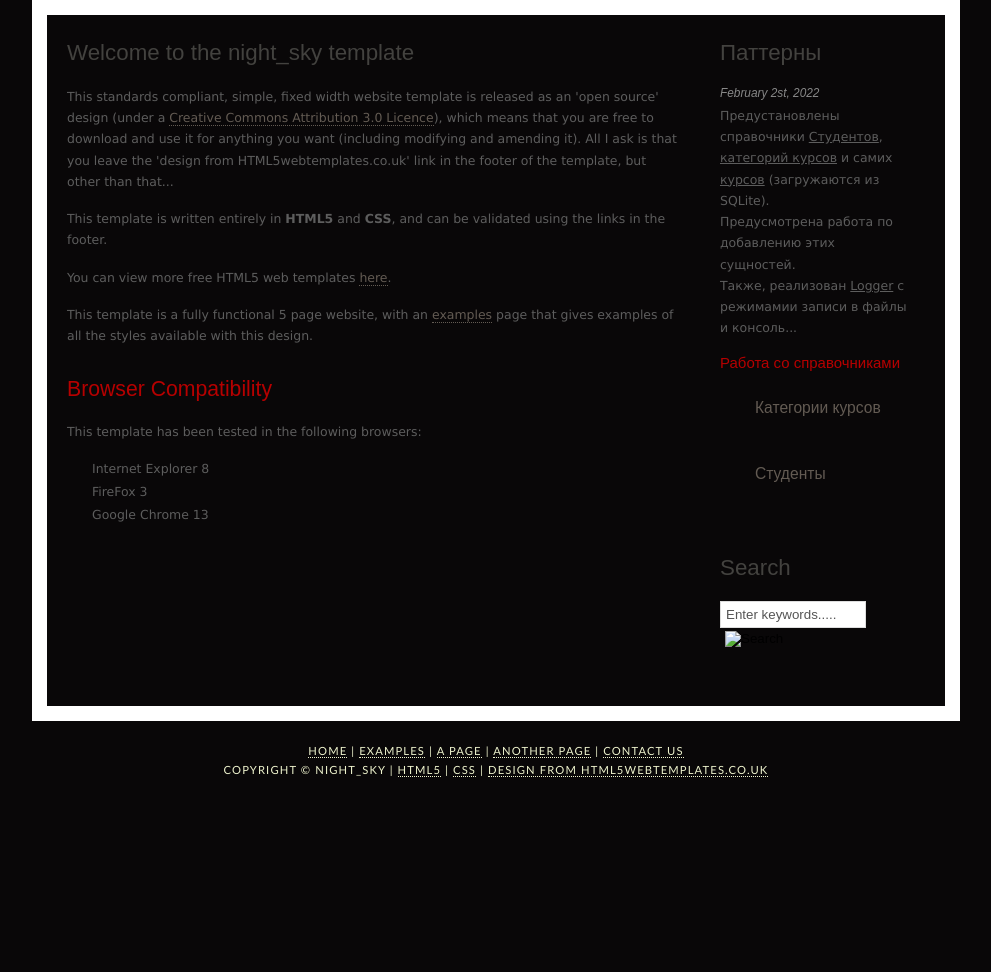
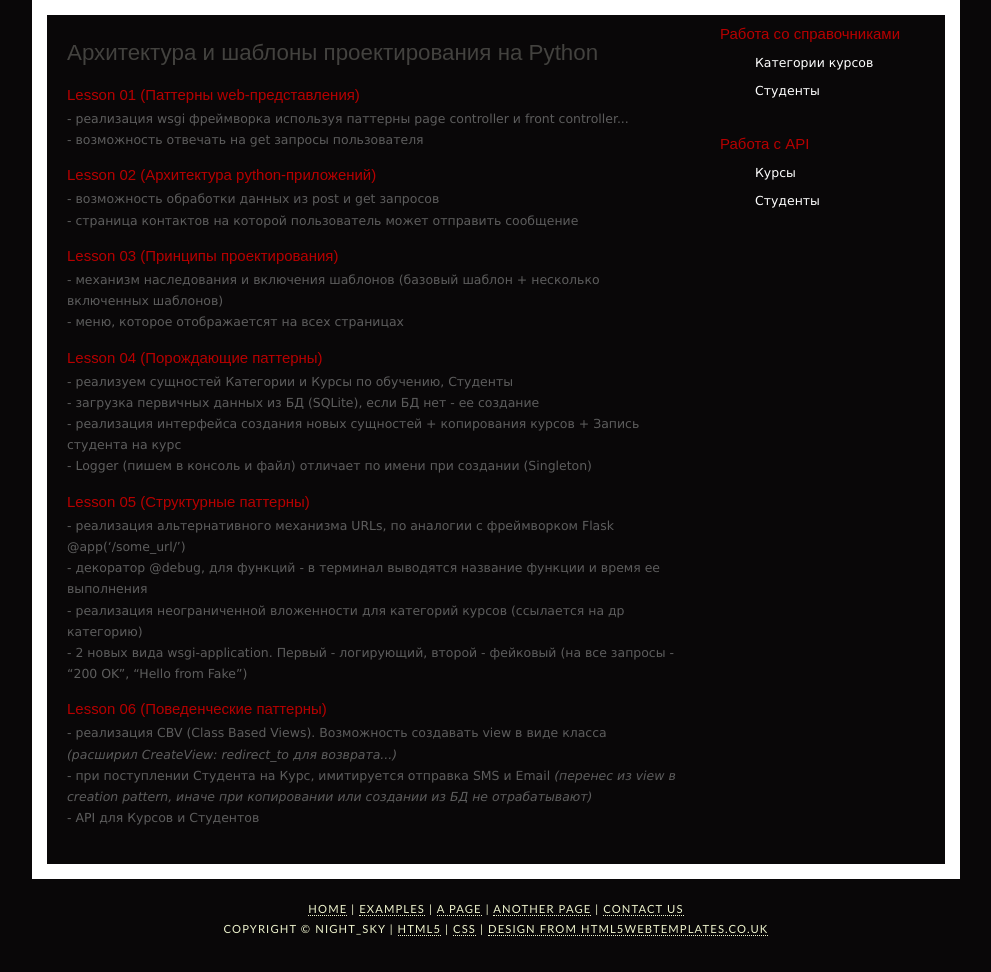
Before and after one commit to Kuznetsov-Serg/architecture-of-development-patterns, a Python web app: template templates/index.html in a window 1280 px wide. Shown: the part 250-1222 px from the top of the page, without its empty margins (144-1135 px from the left). Before the commit the page ends 1027 px from the top, so only its background shows below. Run offline with Jinja, Linux system fonts and the light colour scheme; the template is opened without the code that fills it, so the values that code supplies are empty.

Commit message:
Lesson 06 (Поведенческие паттерны) - реализация CBV (Class Based Views). Возможность создавать view в виде класса (расширил CreateView: redirect_to для возврата...) - при поступлении Студента на Курс, имитируется отправка SMS и Email (перенес из view в creation pattern, иначе при копировании или создании из БД не отрабатывают) - API для Курсов и Студентов

```diff
--- a/framework/main.py
+++ b/framework/main.py
@@ -20,7 +20,7 @@ class Framework:
     def __init__(self, routes_obj, fronts_obj):
         self.routes_lst = routes_obj
         self.fronts_lst = fronts_obj
-
+        self.previous_path = None
 
     def __call__(self, environ, start_response):
         # the address to which the transition was made
--- a/templates/inc-sidebar.html
+++ b/templates/inc-sidebar.html
@@ -1,19 +1,15 @@
 <div class="sidebar">
-    <h1>Паттерны</h1>
-    <h5>February 2st, 2022</h5>
-    <p>Предустановлены справочники <u>Студентов</u>, <u>категорий курсов</u> и самих <u>курсов</u> (загружаются из SQLite).<br/>
-        Предусмотрена работа по добавлению этих сущностей.<br/>
-        Также, реализован  <u>Logger</u> c режимамии записи в файлы и консоль...</a></p>
+
     <h4>Работа со справочниками</h4>
     <ul>
-        <li><h3><a href="/category-list/">Категории курсов</a></h3></li>
-        <li><h3><a href="/student-list/">Студенты</a></h3></li>
+        <li><a href="/category-list/">Категории курсов</a></li>
+        <li><a href="/student-list/">Студенты</a></li>
     </ul>
-    <h1>Search</h1>
-    <form method="post" action="#" id="search_form">
-        <p>
-            <input class="search" type="text" name="search_field" value="Enter keywords....."/>
-            <input name="search" type="image" style="border: 0; margin: 0 0 -9px 5px;" alt="Search" title="Search"/>
-        </p>
-    </form>
+
+    <h4>Работа с API</h4>
+    <ul>
+        <li><a href="/api-courses/">Курсы</a></li>
+        <li><a href="/api-students/">Студенты</a></li>
+    </ul>
+
 </div>
--- a/templates/index.html
+++ b/templates/index.html
@@ -17,30 +17,45 @@ night_sky - main
     <div id="site_content">
         {% include "inc-sidebar.html" %}
         <div id="content">
-            <h1>Welcome to the night_sky template</h1>
-            <p>This standards compliant, simple, fixed width website template is released as an 'open source' design
-                (under
-                a <a href="http://creativecommons.org/licenses/by/3.0">Creative Commons Attribution 3.0 Licence</a>),
-                which
-                means that you are free to download and use it for anything you want (including modifying and amending
-                it).
-                All I ask is that you leave the 'design from HTML5webtemplates.co.uk' link in the footer of the
-                template,
-                but other than that...</p>
-            <p>This template is written entirely in <strong>HTML5</strong> and <strong>CSS</strong>, and can be
-                validated
-                using the links in the footer.</p>
-            <p>You can view more free HTML5 web templates <a href="http://www.html5webtemplates.co.uk">here</a>.</p>
-            <p>This template is a fully functional 5 page website, with an <a href="examples.html">examples</a> page
-                that
-                gives examples of all the styles available with this design.</p>
-            <h2>Browser Compatibility</h2>
-            <p>This template has been tested in the following browsers:</p>
-            <ul>
-                <li>Internet Explorer 8</li>
-                <li>FireFox 3</li>
-                <li>Google Chrome 13</li>
-            </ul>
+            <h1>Архитектура и шаблоны проектирования на Python</h1>
+            <h4>Lesson 01 (Паттерны web-представления)</h4>
+            <p>
+                - реализация wsgi фреймворка используя паттерны page controller и front controller...<br>
+                - возможность отвечать на get запросы пользователя
+            </p>
+            <h4>Lesson 02 (Архитектура python-приложений)</h4>
+            <p>
+                - возможность обработки данных из post и get запросов<br>
+                - страница контактов на которой пользователь может отправить сообщение
+            </p>
+            <h4>Lesson 03 (Принципы проектирования)</h4>
+            <p>
+                - механизм наследования и включения шаблонов (базовый шаблон + несколько включенных шаблонов)<br>
+                - меню, которое отображаетсят на всех страницах
+            </p>
+            <h4>Lesson 04 (Порождающие паттерны)</h4>
+            <p>
+                - реализуем сущностей Категории и Курсы по обучению, Студенты<br>
+                - загрузка первичных данных из БД (SQLite), если БД нет - ее создание<br>
+                - реализация интерфейса создания новых сущностей + копирования курсов + Запись студента на курс<br>
+                - Logger (пишем в консоль и файл) отличает по имени при создании (Singleton)
+            </p>
+            <h4>Lesson 05 (Структурные паттерны)</h4>
+            <p>
+                - реализация альтернативного механизма URLs, по аналогии с фреймворком Flask @app(‘/some_url/’)<br>
+                - декоратор @debug, для функций - в терминал выводятся название функции и время ее выполнения<br>
+                - реализация неограниченной вложенности для категорий курсов (ссылается на др категорию)<br>
+                - 2 новых вида wsgi-application. Первый - логирующий, второй - фейковый (на все запросы - “200 OK”, “Hello from Fake”)
+            </p>
+            <h4>Lesson 06 (Поведенческие паттерны)</h4>
+            <p>
+                - реализация CBV (Class Based Views). Возможность создавать view в виде класса
+                <i>(расширил CreateView: redirect_to для возврата...)</i><br>
+                - при поступлении Студента на Курс, имитируется отправка SMS и Email
+                <i>(перенес из view в creation pattern, иначе при копировании или создании из БД не отрабатывают)</i><br>
+                - API для Курсов и Студентов<br>
+            </p>
+
         </div>
     </div>
 </div>
--- a/templates/student-course-list.html
+++ b/templates/student-course-list.html
@@ -18,7 +18,7 @@ night_sky - main
         {% include "inc-sidebar.html" %}
         <div id="content">
             <div>
-                <a href="/">назад на список Студентов</a>
+                <a href="/student-list/">назад на список Студентов</a>
             </div>
             <br>
             <br>
--- a/templates/style_css.html
+++ b/templates/style_css.html
@@ -196,16 +196,21 @@
     .sidebar ul
     { width: 178px;
       padding: 4px 0 0 0;
-      margin: 4px 0 30px 0;}
+      margin: 4px 0 30px 0; }
 
     .sidebar li
     { list-style: none;
       padding: 0 0 7px 0; }
 
-    .sidebar li a, .sidebar li a:hover
+    .sidebar li a
     { padding: 0 0 0 35px;
       display: block;
-      border: 0;}
+      border: 0; color: #FFF;}
+
+    .sidebar li a:hover
+    { padding: 0 0 0 35px;
+      display: block;
+      border: 0; color: #00C6EF;}
 
     .sidebar li a.selected
     { color: #444;}
--- a/urls.py
+++ b/urls.py
@@ -25,7 +25,7 @@ routes = {
     '/course-add-student/': CourseAddStudent(),
     # '/category-create/': CategoryCreate(),
     '/category-list/': CategoryList(),
-    # '/student-list/': StudentList(),
+    '/student-list/': StudentList(),
     '/student-create/': StudentCreate(),
     # '/student-course-list/': StudentCourseList(),
     '/contact/': Contact(),
```
Also changed, not shown: framework/db_util.py (+9 -3 lines), patterns/behavioral_patterns.py (added, +125 -0 lines), patterns/сreational_patterns.py (+33 -6 lines), views.py (+93 -75 lines), database/my_database.db, 3 other files.
